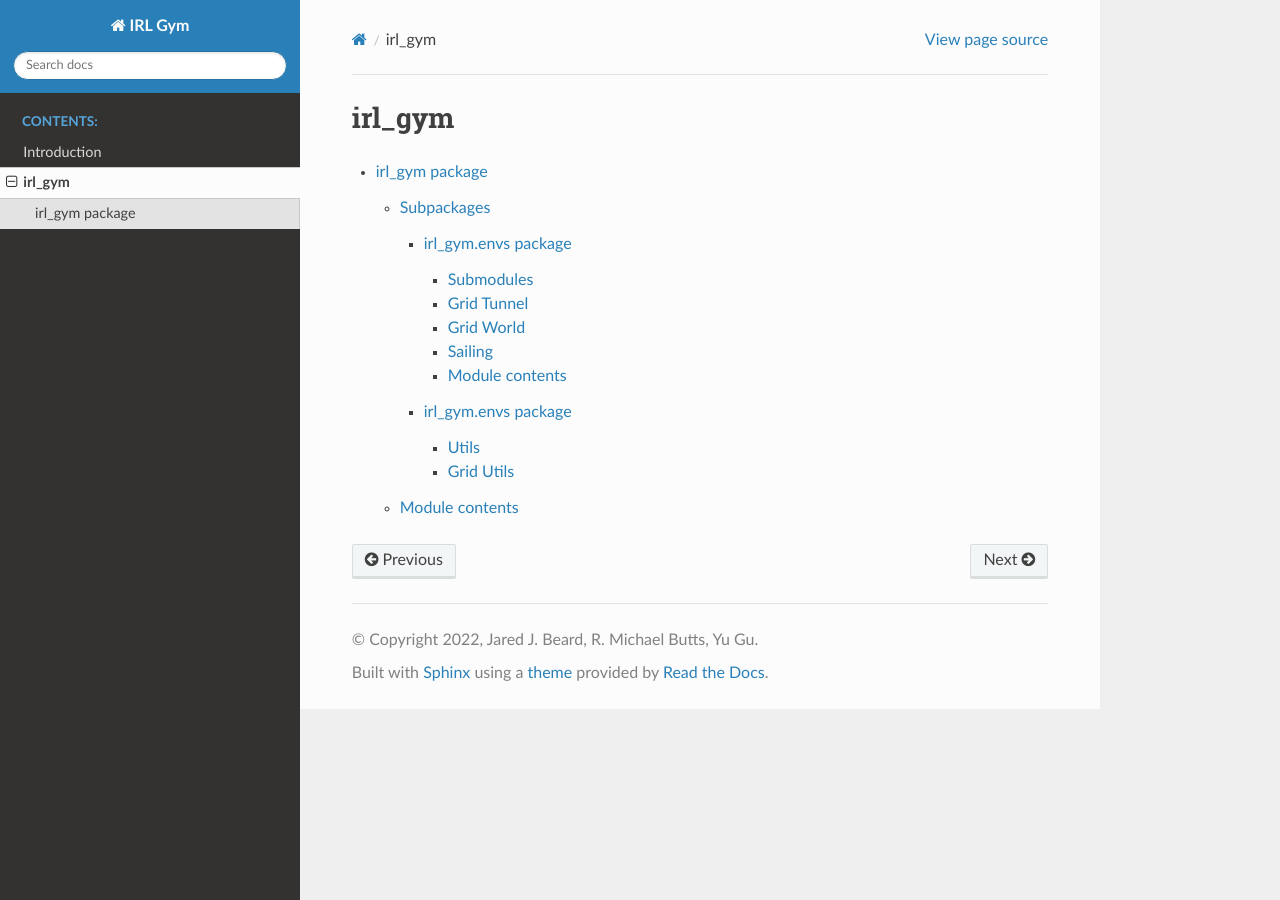
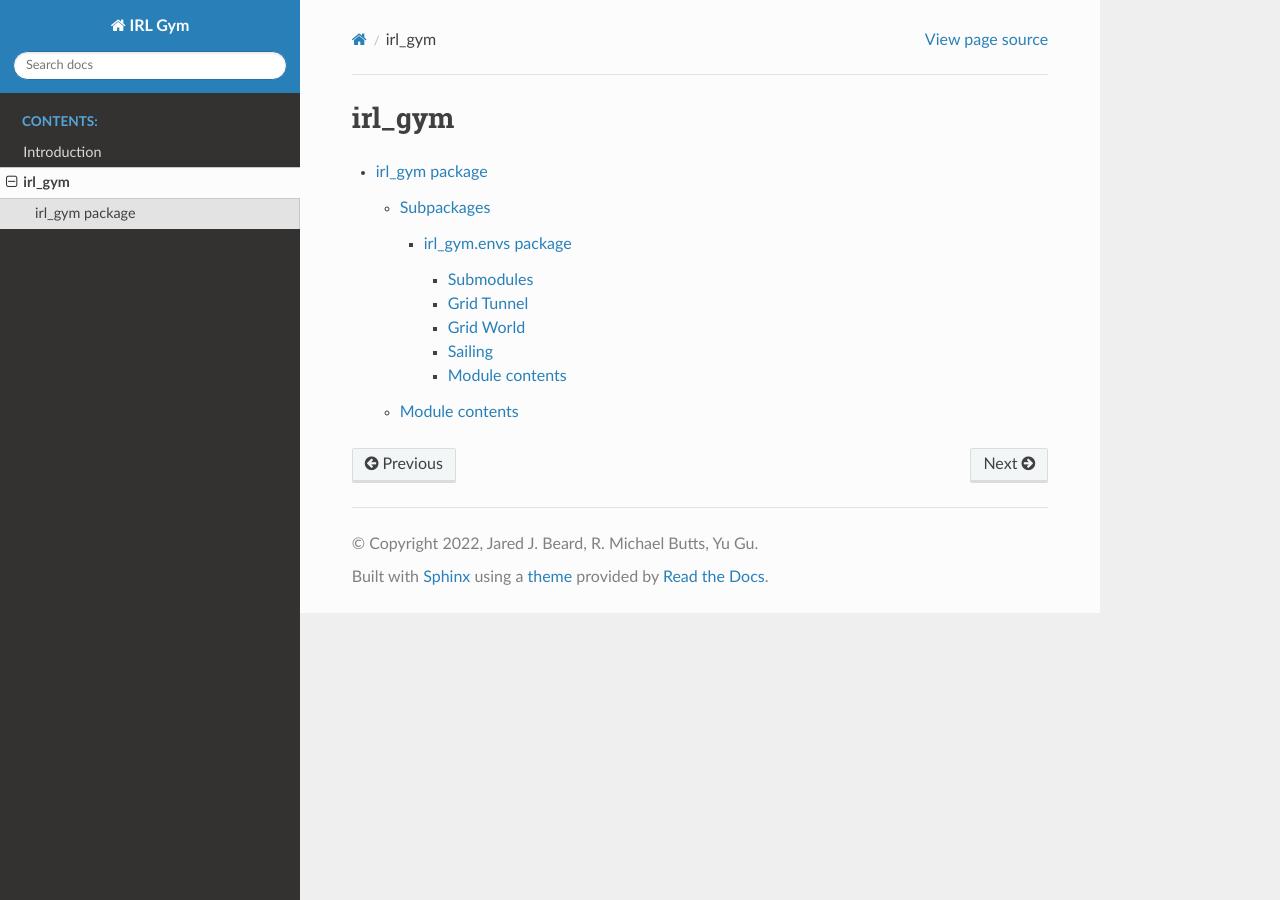
Before and after one commit to wvu-robotics/irl-gym-coop-search, a Sphinx documentation site: the page built from docs/source/modules.rst, in a window 1280 px wide. Built offline with Sphinx 7.4.7 and the Read the Docs theme 2.0.0, drawn with Linux system fonts in a browser that asks for light colours.

Commit message:
rm docs stuff

```diff
--- a/docs/source/irl_gym.rst
+++ b/docs/source/irl_gym.rst
@@ -8,7 +8,6 @@ Subpackages
    :maxdepth: 4
 
    irl_gym.envs
-   irl_gym.utils
 
 Module contents
 ---------------
--- a/docs/source/irl_gym.utils.rst
+++ /dev/null
@@ -1,18 +0,0 @@
-irl\_gym.envs package
-=====================
-
-Utils
------
-
-.. automodule:: irl_gym.utils.utils
-   :members:
-   :undoc-members:
-   :show-inheritance:
-
-Grid Utils
-----------
-
-.. automodule:: irl_gym.utils.grid
-   :members:
-   :undoc-members:
-   :show-inheritance:
```
